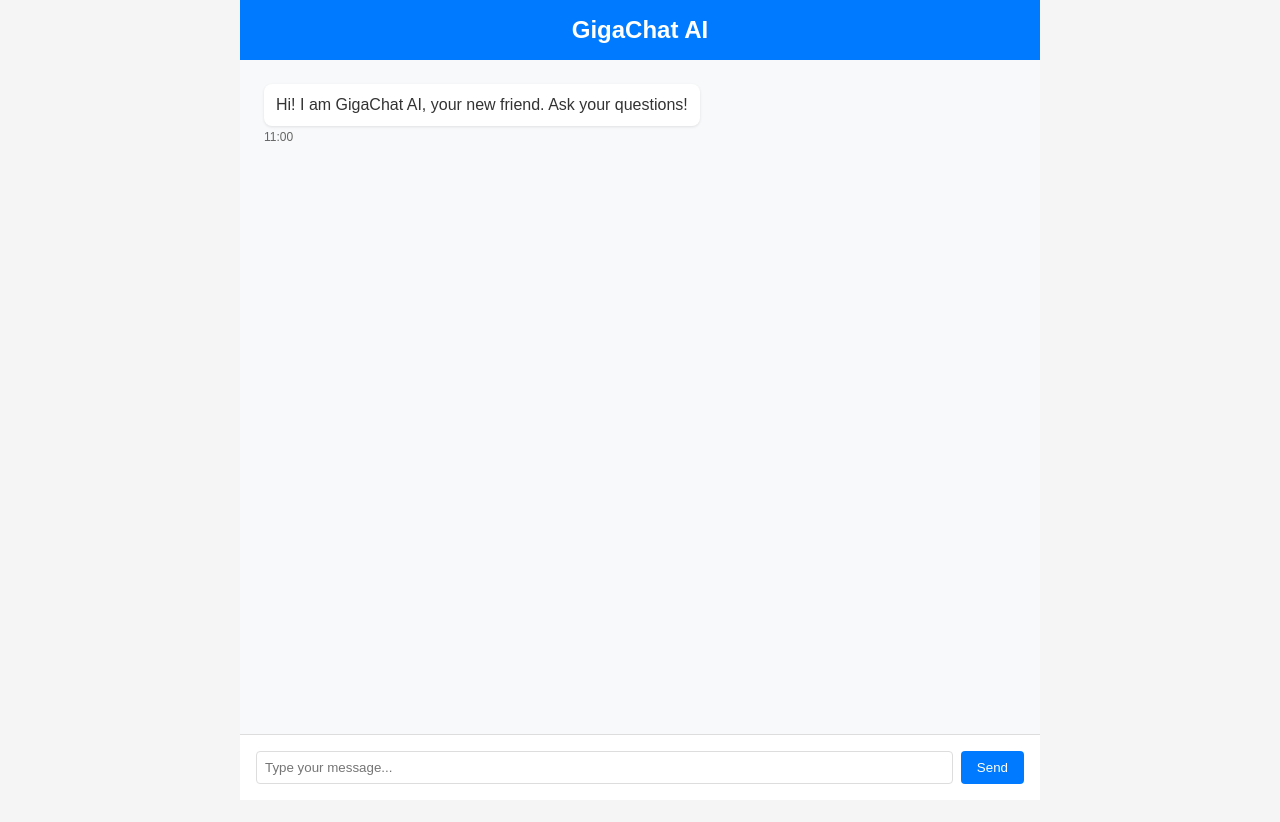
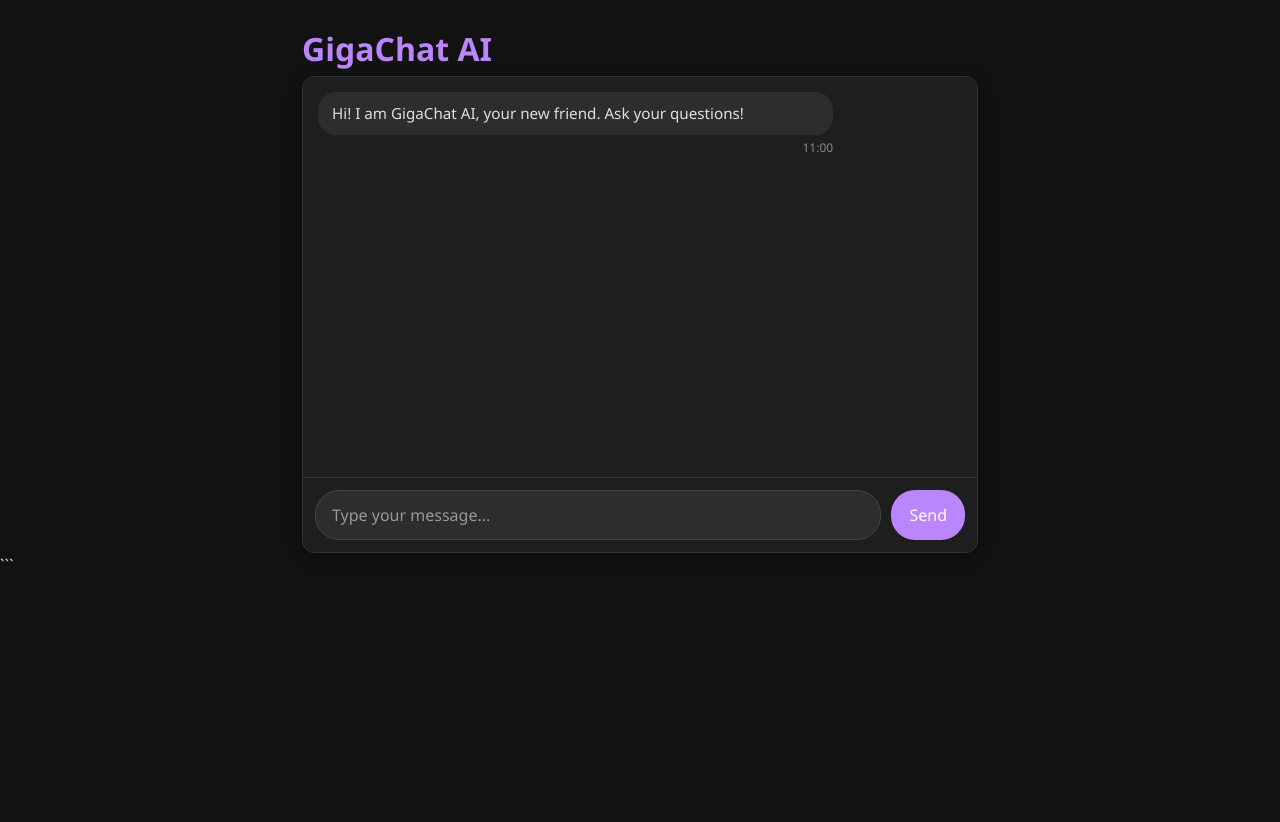
Before and after one commit to mattveeye/GigaChat-Web-Interface, a website: page index.html in a window 1280 px wide. Before the commit the page ends 800 px from the top, so only its background shows below. Drawn offline with nearby package versions, Linux system fonts and the light colour scheme.

Commit message:
added bootstrap beautifuk design

````diff
--- a/index.html
+++ b/index.html
@@ -4,7 +4,123 @@
     <meta charset="UTF-8">
     <meta name="viewport" content="width=device-width, initial-scale=1.0">
     <title>GigaChat AI</title>
-    <link rel="stylesheet" href="styles.css">
+    <link href="https://cdn.jsdelivr.net/npm/bootstrap@5.3.0/dist/css/bootstrap.min.css" rel="stylesheet">
+    <style>
+        body {
+            background-color: #121212;
+            color: #e0e0e0;
+            font-family: 'Segoe UI', sans-serif;
+            min-height: 100vh;
+            margin: 0;
+        }
+
+        .container {
+            max-width: 700px;
+            margin-top: 30px;
+        }
+
+        header h1 {
+            color: #bb86fc;
+            font-size: 2rem;
+            font-weight: bold;
+        }
+
+        header p {
+            color: #b0b0b0;
+        }
+
+        .chat-container {
+            background-color: #1e1e1e;
+            border-radius: 12px;
+            box-shadow: 0 4px 16px rgba(0, 0, 0, 0.3);
+            overflow: hidden;
+            border: 1px solid #333;
+        }
+
+        .chat-messages {
+            height: 400px;
+            overflow-y: auto;
+            padding: 15px;
+            background-color: #1e1e1e;
+            color: #e0e0e0;
+        }
+
+        .message {
+            margin-bottom: 15px;
+            display: flex;
+            flex-direction: column;
+            max-width: 80%;
+        }
+
+        .bot-message {
+            align-self: flex-start;
+        }
+
+        .user-message {
+            align-self: flex-end;
+        }
+
+        .message-text {
+            padding: 10px 14px;
+            border-radius: 18px;
+            font-size: 0.95rem;
+        }
+
+        .bot-message .message-text {
+            background-color: #2d2d2d;
+            color: #e0e0e0;
+        }
+
+        .user-message .message-text {
+            background-color: #03dac6;
+            color: #000;
+            font-weight: 500;
+        }
+
+        .message-time {
+            font-size: 0.75rem;
+            color: #888;
+            margin-top: 4px;
+            text-align: right;
+        }
+
+        .chat-input {
+            display: flex;
+            padding: 12px;
+            background-color: #1e1e1e;
+            border-top: 1px solid #333;
+        }
+
+        #messageInput {
+            flex: 1;
+            padding: 12px 16px;
+            background-color: #2d2d2d;
+            border: 1px solid #444;
+            border-radius: 24px;
+            color: #e0e0e0;
+            outline: none;
+            resize: none;
+        }
+
+        #messageInput::placeholder {
+            color: #999;
+        }
+
+        #sendButton {
+            margin-left: 10px;
+            padding: 10px 18px;
+            background-color: #bb86fc;
+            color: white;
+            border: none;
+            border-radius: 24px;
+            cursor: pointer;
+            font-weight: 500;
+        }
+
+        #sendButton:hover {
+            background-color: #a259e0;
+        }
+    </style>
 </head>
 <body>
     <div class="container">
@@ -36,3 +152,4 @@
     <script src="script.js"></script>
 </body>
 </html>
+```
````
Also changed, not shown: README.md, 1 other file.
